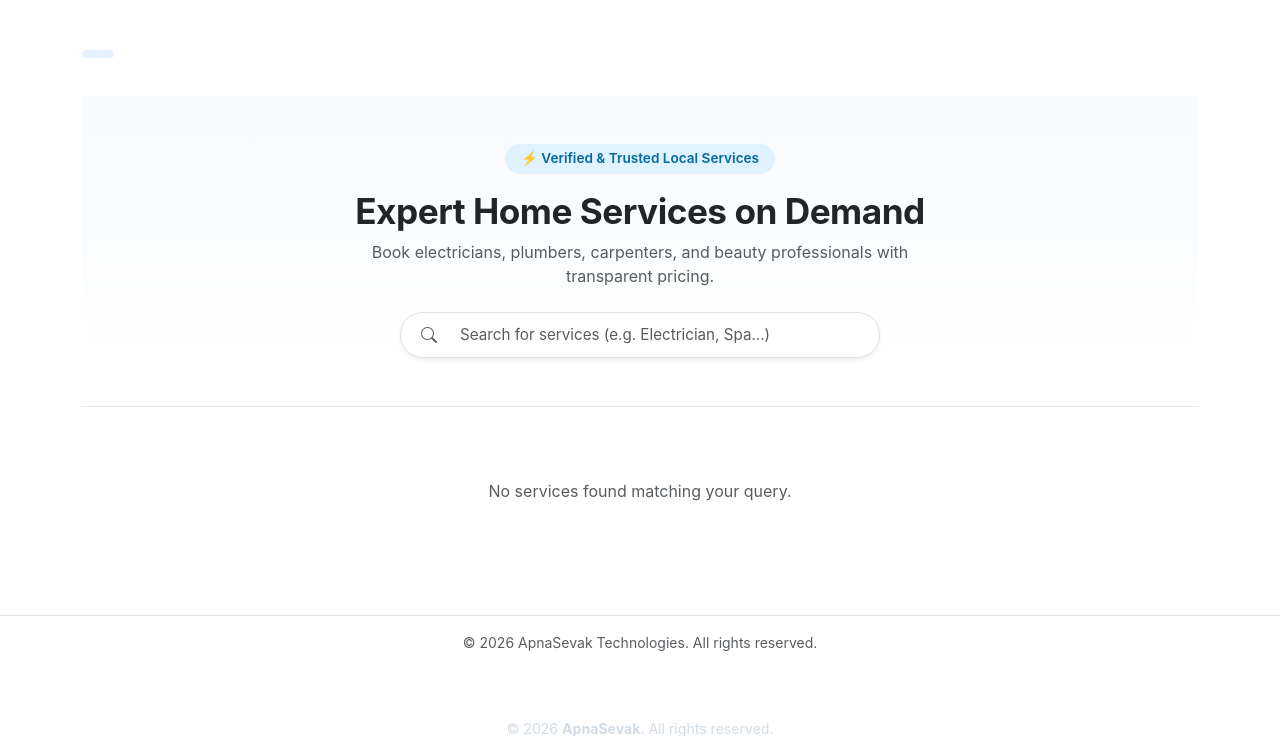
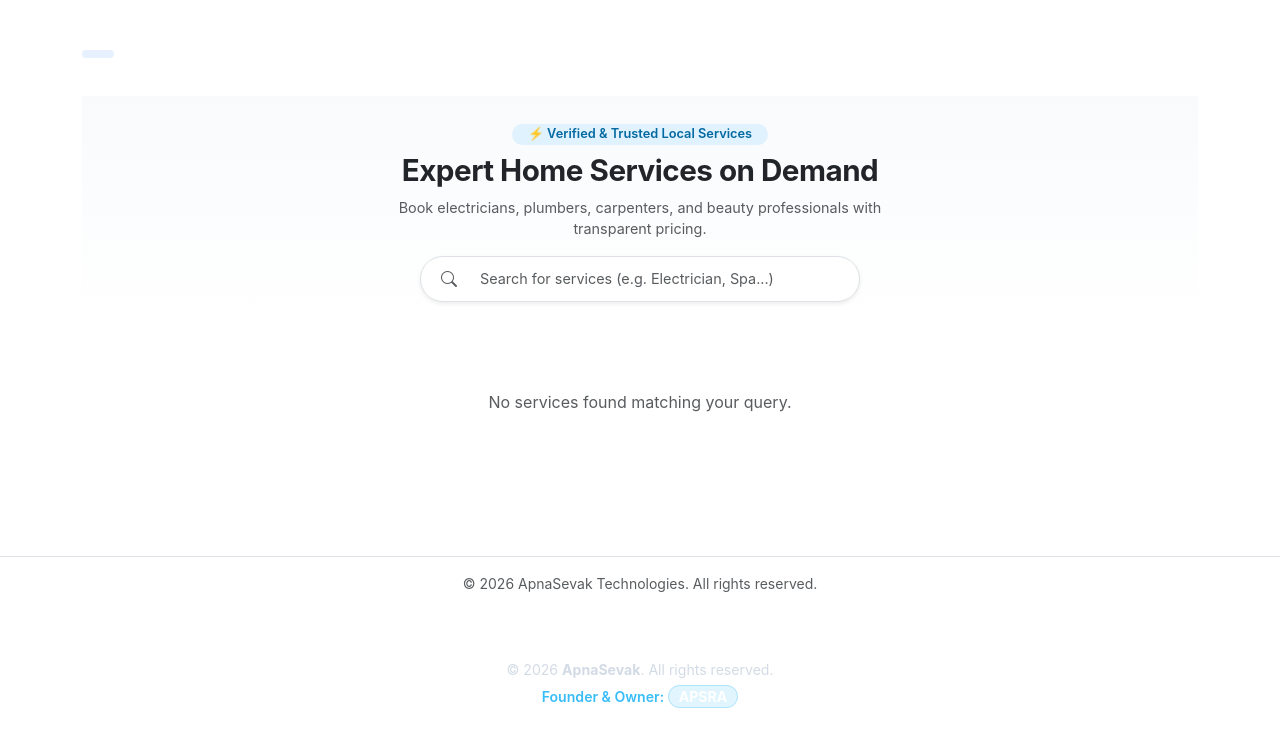
Before and after one commit to Priyu7/apnasevak, a Flask app: template templates/index.html in a window 1280 px wide. Shown: the part 75-811 px from the top of the page. After the commit the page ends 783 px from the top, so only its background shows below. Run offline with Flask 3, Linux system fonts and the light colour scheme; the template is opened without the code that fills it, so the values that code supplies are empty.

Commit message:
Adjust homepage hero spacing and compact card layout

```diff
--- a/templates/index.html
+++ b/templates/index.html
@@ -11,16 +11,16 @@
         <p class="text-muted">{{ t.catalog_subtitle }}</p>
     </div>
 
-    <!-- HERO BANNER SECTION -->
-<div class="py-5 mb-4 text-center" style="background: linear-gradient(180deg, #F8FAFC 0%, #FFFFFF 100%); border-bottom: 1px solid #E2E8F0;">
+  <!-- HERO BANNER SECTION (Compact & Clean like Image 2) -->
+<div class="pt-4 pb-3 mb-2 text-center" style="background: linear-gradient(180deg, #F8FAFC 0%, #FFFFFF 100%);">
     <div class="container">
-        <span class="badge rounded-pill px-3 py-2 mb-3 fw-semibold" style="background: #E0F2FE; color: #0369A1; font-size: 0.85rem;">
+        <span class="badge rounded-pill px-3 py-1 mb-2 fw-semibold" style="background: #E0F2FE; color: #0369A1; font-size: 0.8rem;">
             ⚡ {% if current_lang == 'hi' %}सत्यापित एवं भरोसेमंद लोकल सेवाएँ{% else %}Verified & Trusted Local Services{% endif %}
         </span>
-        <h1 class="fw-bold text-dark mb-2" style="font-size: 2.2rem; letter-spacing: -0.5px;">
+        <h2 class="fw-bold text-dark mb-2" style="font-size: 1.85rem; letter-spacing: -0.5px;">
             {% if current_lang == 'hi' %}घर बैठे पाएं बेहतरीन सेवाएँ{% else %}Expert Home Services on Demand{% endif %}
-        </h1>
-        <p class="text-muted mx-auto mb-4" style="max-width: 550px; font-size: 1rem;">
+        </h2>
+        <p class="text-muted mx-auto mb-3" style="max-width: 520px; font-size: 0.9rem;">
             {% if current_lang == 'hi' %}
                 इलेक्ट्रीशियन, प्लंबर, कारपेंटर और ब्यूटी एक्सपर्ट्स—एक क्लिक में बुक करें।
             {% else %}
@@ -29,18 +29,21 @@
         </p>
 
         <!-- Search Bar -->
-        <div class="mx-auto" style="max-width: 480px;">
+        <div class="mx-auto" style="max-width: 440px;">
             <div class="input-group shadow-sm rounded-pill overflow-hidden border bg-white p-1">
                 <span class="input-group-text bg-white border-0 ps-3 text-muted">
                     <i class="bi bi-search"></i>
                 </span>
-                <input type="text" id="serviceSearchInput" class="form-control border-0 shadow-none"
+                <input type="text" id="serviceSearchInput" class="form-control border-0 shadow-none py-1"
                        placeholder="{% if current_lang == 'hi' %}सेवा खोजें (उदा. Electrician, Spa...){% else %}Search for services (e.g. Electrician, Spa...){% endif %}"
-                       onkeyup="filterServices()" style="font-size: 0.95rem;">
+                       onkeyup="filterServices()" style="font-size: 0.9rem;">
             </div>
         </div>
     </div>
 </div>
+
+<!-- CARDS CONTAINER (py-5 ki jagah py-3 karein) -->
+<div class="container py-3">
 
     <!-- Services Grid -->
     <div class="row g-4">
```
